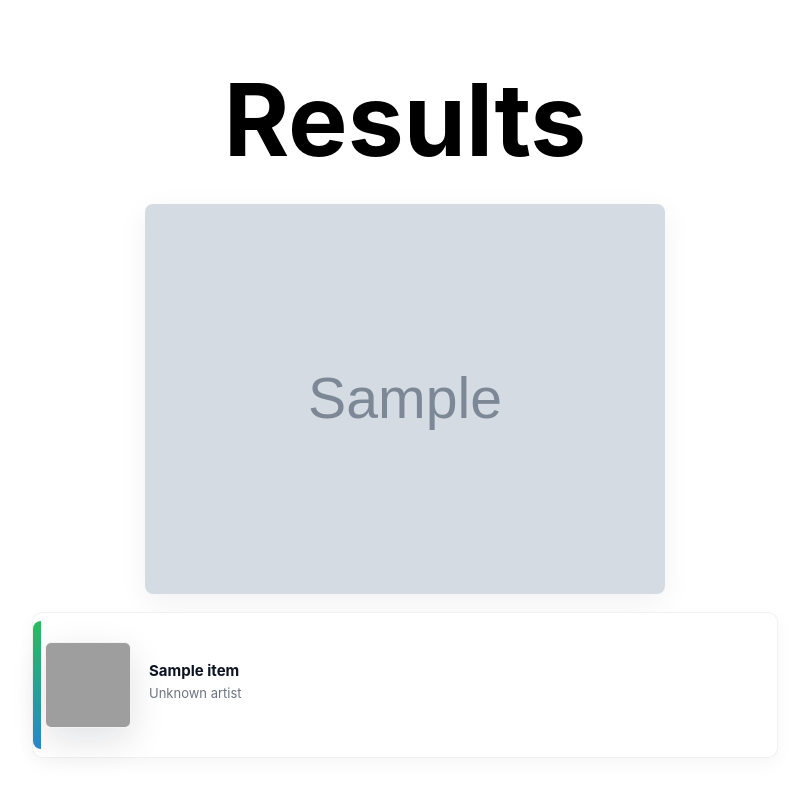
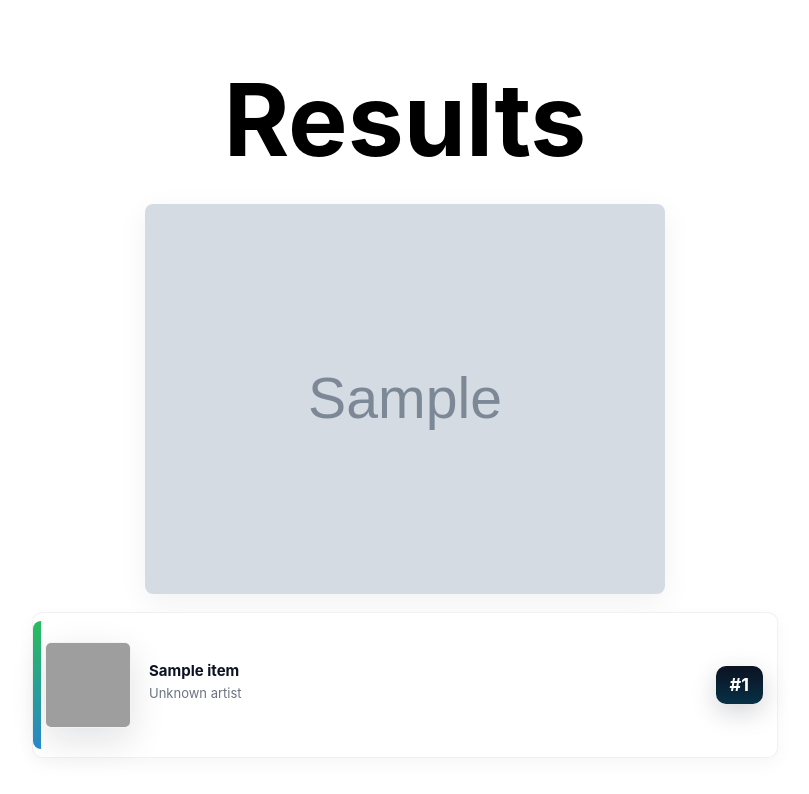
Before and after one commit to ImJustEric/albumized, a Flask app: template templates/results.html in a window 1280 px wide. Shown: the part 57-851 px from the top of the page, without its empty margins (235-1044 px from the left). Run offline with Flask 3, Linux system fonts and the light colour scheme; the template is opened without the code that fills it: most values are stand-ins (such as "Sample title", 1, 10 or a date in 2020); grey boxes marked "Sample" are stand-in pictures; parts of the project's set-up code (start-up, migrations or seed data) failed here and were passed over; grey boxes are pictures that could not be loaded.

Commit message:
Added number rankings and updated cards

```diff
--- a/static/styles.css
+++ b/static/styles.css
@@ -183,15 +183,14 @@ header { display:flex; flex-direction:column; align-items:center; }
     color: #6b7280;
 }
 
-/* Results: grid and card styling */
+/* Results page */
 .results-grid {
   display: grid;
-  /* narrower, fixed-ish card width and center the grid */
   grid-template-columns: repeat(auto-fit, minmax(420px, 720px));
   gap: 18px;
   margin-top: 22px;
   align-items: start;
-  justify-content: center; /* center cards when there's extra horizontal space */
+  justify-content: center;
 }
 
 .result-card {
@@ -237,6 +236,27 @@ header { display:flex; flex-direction:column; align-items:center; }
   box-shadow: 0 12px 36px rgba(12,20,30,0.12);
   border: 1px solid rgba(12,20,30,0.05);
 }
+
+/* Rank badge shown on the right edge of the card */
+.rank-badge {
+  position: absolute;
+  right: 14px;
+  top: 50%;
+  transform: translateY(-50%);
+  background: linear-gradient(180deg, #0b1220, #073047);
+  color: #fff;
+  font-weight: 700;
+  padding: 10px 14px;
+  border-radius: 10px;
+  box-shadow: 0 8px 26px rgba(9,18,28,0.18);
+  font-size: 18px;
+  line-height: 1;
+}
+
+@media (max-width: 900px) {
+  .rank-badge { right: 12px; font-size: 16px; padding: 8px 12px; }
+}
+
 
 .meta {
   display: flex;
--- a/templates/results.html
+++ b/templates/results.html
@@ -47,6 +47,9 @@
                 {% endif %}
               </div>
             </div>
+
+            {# Rank badge on the right showing 1-based position #}
+            <div class="rank-badge" role="status" aria-label="Result number {{ loop.index }}">#{{ loop.index }}</div>
           </div>
         {% else %}
           <div class="no-result">No results found.</div>
```
